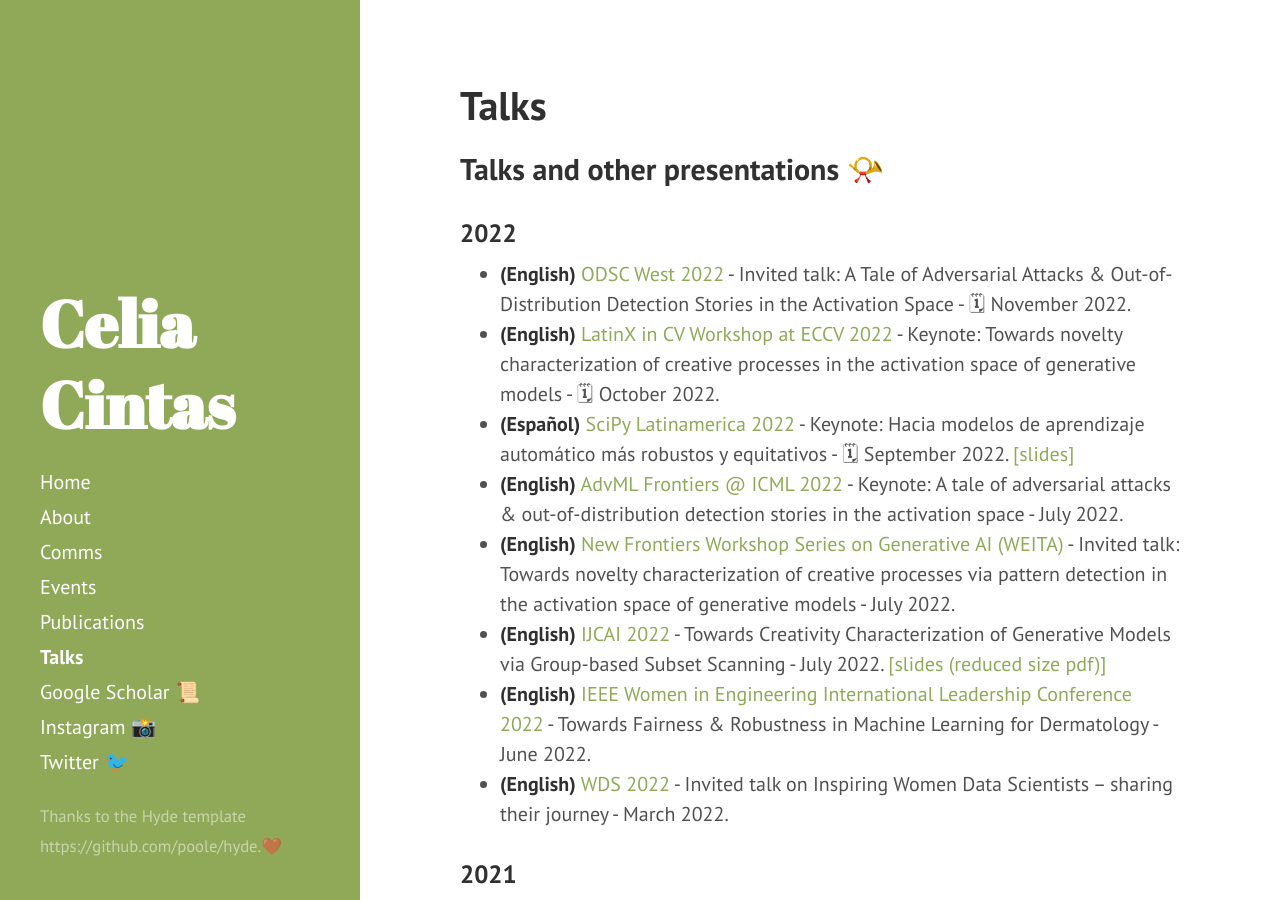
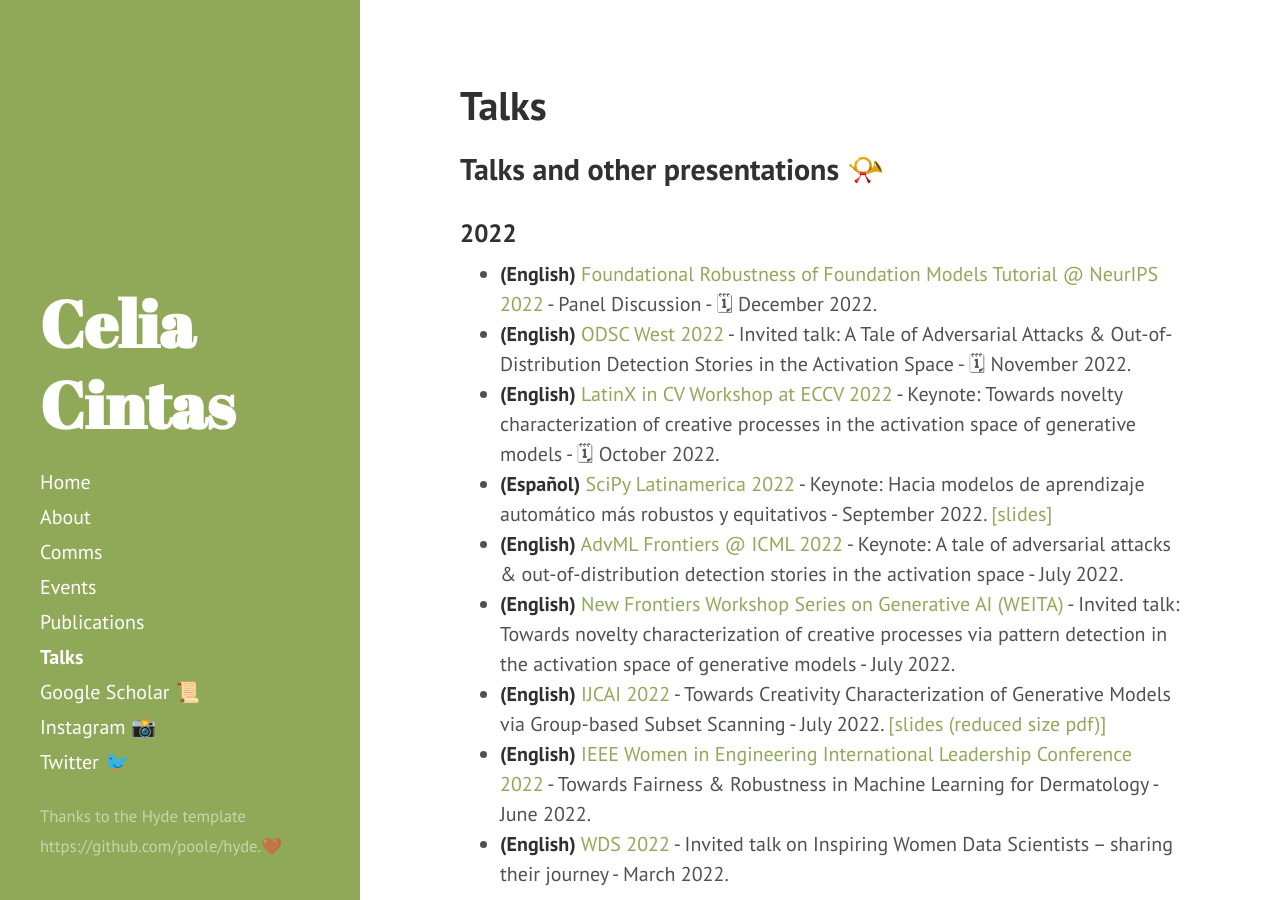
Before and after one commit to celiacintas/celiacintas.github.io, a Jekyll site: the page built from talks.md, in a window 1280 px wide and 900 px high. Built offline with Jekyll 4.4.1, drawn with Linux system fonts in a browser that asks for light colours.

Commit message:
Update talks.md

```diff
--- a/talks.md
+++ b/talks.md
@@ -7,9 +7,10 @@ title: Talks
 
 
 ### 2022
-* **(English)** [ODSC West 2022](https://odsc.com/california/) - Invited talk: A Tale of Adversarial Attacks & Out-of-Distribution Detection Stories in the Activation Space -  🗓 November 2022.
+* **(English)** [Foundational Robustness of Foundation Models Tutorial @ NeurIPS 2022](https://sites.google.com/view/neurips2022-frfm-turotial/home) - Panel Discussion -  🗓 December 2022.
+*  **(English)** [ODSC West 2022](https://odsc.com/california/) - Invited talk: A Tale of Adversarial Attacks & Out-of-Distribution Detection Stories in the Activation Space -  🗓 November 2022.
 * **(English)** [LatinX in CV Workshop at ECCV 2022](https://www.latinxinai.org/events/eccv-2022) - Keynote: Towards novelty characterization of creative processes in the activation space of generative models - 🗓 October 2022.
-* **(Español)** [SciPy Latinamerica 2022](https://pythoncientifico.ar/) - Keynote: Hacia modelos de aprendizaje automático más robustos y equitativos -  🗓 September 2022. [[slides]](https://drive.google.com/file/d/1LI__5qf2F4Kue348SmX11sFfukOAyX_z/view?usp=sharing)
+* **(Español)** [SciPy Latinamerica 2022](https://pythoncientifico.ar/) - Keynote: Hacia modelos de aprendizaje automático más robustos y equitativos -   September 2022. [[slides]](https://drive.google.com/file/d/1LI__5qf2F4Kue348SmX11sFfukOAyX_z/view?usp=sharing)
 * **(English)** [AdvML Frontiers @ ICML 2022](https://advml-frontier.github.io/) - Keynote: A tale of adversarial attacks & out-of-distribution detection stories in the activation space - July 2022.
 * **(English)** [New Frontiers Workshop Series on Generative AI (WEITA)](https://www.esb.tn/weita/?fbclid=IwAR2wIiVmkYBRK4oaJ4ZBbUvXLzerfU-S9flvWadp1LP7LlfaBkZO2w3gnbI) - Invited talk: Towards novelty characterization of creative processes via pattern detection in the activation space of generative models - July 2022.
 * **(English)** [IJCAI 2022](https://ijcai-22.org/special-track-on-ai-the-arts-and-creativity-accepted-papers/) - Towards Creativity Characterization of Generative Models via Group-based Subset Scanning - July 2022. [[slides (reduced size pdf)]](https://github.com/celiacintas/celiacintas.github.io/blob/main/public/slides/2022/_IJCAI_2022__Towards_creativity_FINAL.pdf)
```
